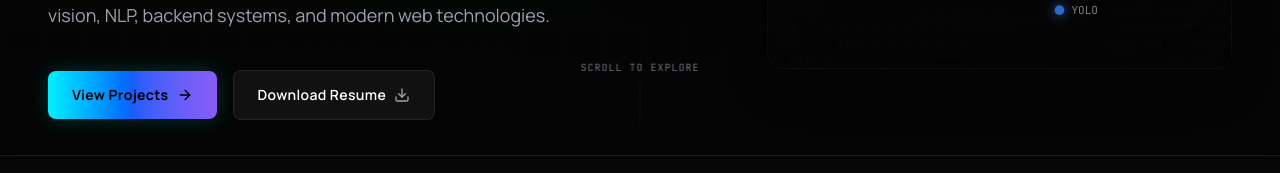
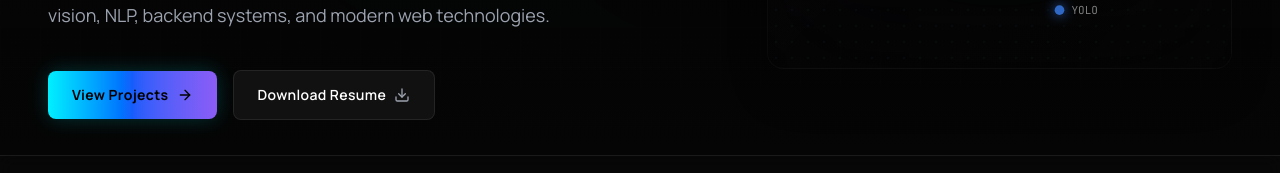
Before and after one commit to adithyajb07/porfolio, a React (Vite) app: page / in a window 1280 px wide. Shown: the part 613-786 px from the top of the page. Built offline with nearby package versions, Linux system fonts and the light colour scheme.

Commit message:
Remove scroll to explore indicator

```diff
--- a/src/components/Hero.tsx
+++ b/src/components/Hero.tsx
@@ -93,25 +93,6 @@ export const Hero: React.FC = () => {
           <div className="absolute w-48 h-48 rounded-full bg-accent-cyan/5 filter blur-3xl pointer-events-none" />
         </div>
       </div>
-
-      {/* Scroll indicator */}
-      <div className="absolute bottom-8 left-1/2 -translate-x-1/2 z-20 hidden md:flex flex-col items-center gap-2 cursor-pointer opacity-70 hover:opacity-100 transition-opacity" onClick={() => handleScrollTo('about')}>
-        <span className="text-[10px] font-mono tracking-widest text-text-secondary uppercase">
-          Scroll to explore
-        </span>
-        <div className="w-[1.5px] h-10 bg-border-subtle relative rounded-full overflow-hidden">
-          <div className="absolute top-0 left-0 w-full h-1/2 bg-accent-cyan rounded-full animate-[scroll-down_1.5s_infinite_ease-in-out]" />
-        </div>
-      </div>
-
-      {/* Tailwind scroll-down animation injection */}
-      <style>{`
-        @keyframes scroll-down {
-          0% { transform: translateY(-100%); }
-          50% { transform: translateY(100%); }
-          100% { transform: translateY(-100%); }
-        }
-      `}</style>
     </section>
   );
 };
```
